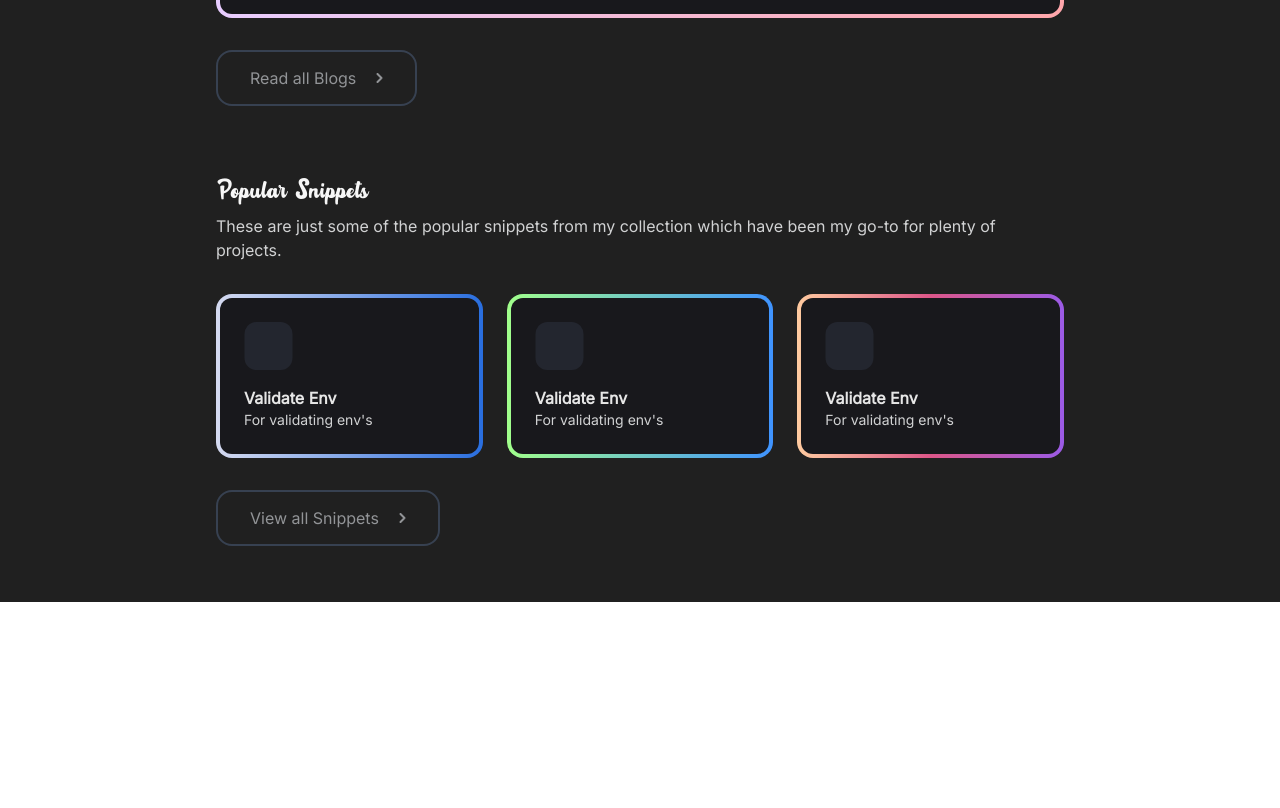
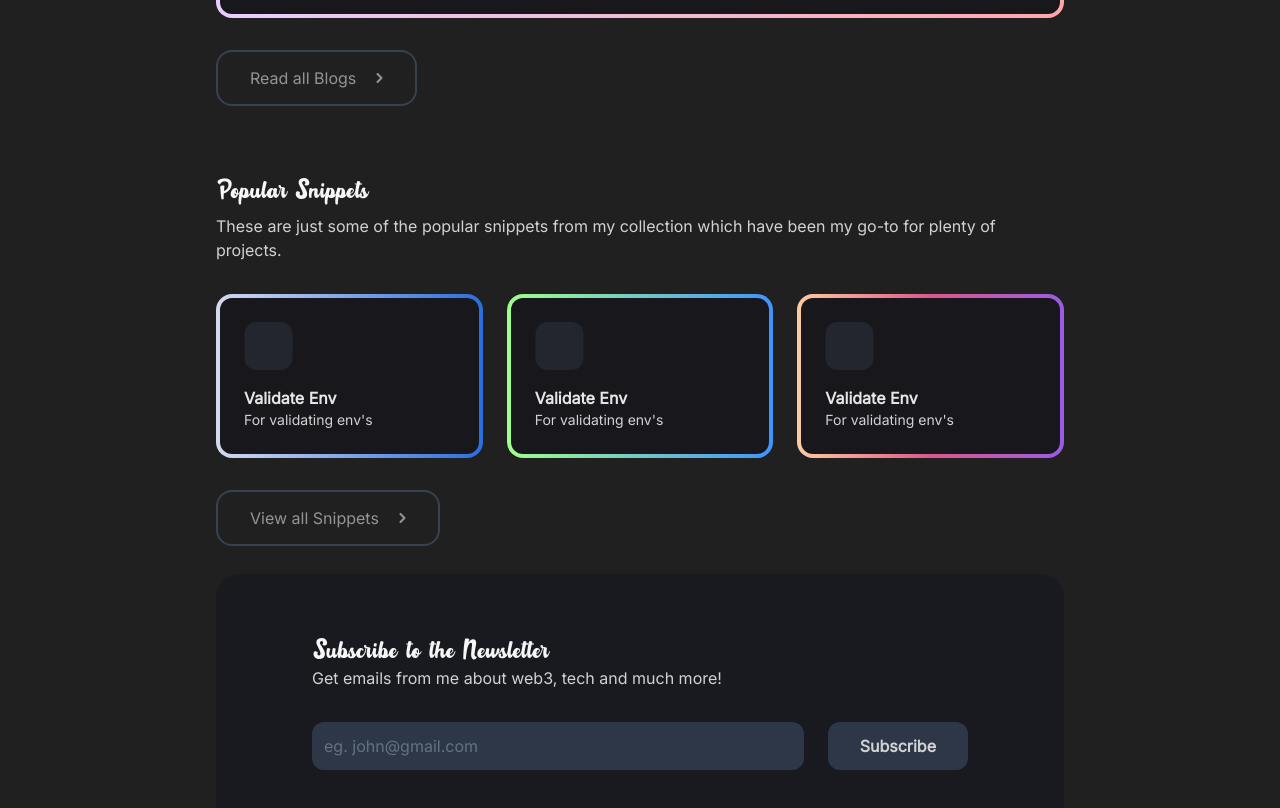
Before and after one commit to deepso7/deepso.dev, a Next.js app: page / in a window 1280 px wide. Shown: the part 1198-2006 px from the top of the page. Before the commit the page ends 1800 px from the top, so only its background shows below. Built offline with nearby package versions, Linux system fonts and the light colour scheme; a web font is replaced by a local one.

Commit message:
add subscribe section

```diff
--- /dev/null
+++ b/src/components/Subscribe.tsx
@@ -0,0 +1,25 @@
+const Subscribe: React.FC = () => (
+  <div className="mt-7 flex flex-col gap-8 rounded-3xl bg-[#181A20CC] py-14 px-24 backdrop-blur-md">
+    <div>
+      <h3 className="font-rotterin text-3xl text-[#F6F6F6]">
+        Subscribe to the Newsletter
+      </h3>
+      <p className="text-[#D1D2D3]">
+        Get emails from me about web3, tech and much more!
+      </p>
+    </div>
+
+    <div className="flex justify-between">
+      <input
+        type="text"
+        className="w-3/4 rounded-xl border-none bg-[#2D3747] px-3 text-[#D1D2D3] placeholder:text-[#667085] focus:outline-none"
+        placeholder="eg. john@gmail.com"
+      />
+      <button className="rounded-xl bg-[#2D3747] px-8 py-3 font-bold text-[#D1D2D3]">
+        Subscribe
+      </button>
+    </div>
+  </div>
+);
+
+export default Subscribe;
--- a/src/pages/index.tsx
+++ b/src/pages/index.tsx
@@ -1,9 +1,11 @@
 import type { NextPage } from "next";
 import NextImage from "next/future/image";
+
 import Button from "../components/Button";
 import Container from "../components/Container";
 import FeatureCard from "../components/FeatureCard";
 import SnippetCard from "../components/SnippetCard";
+import Subscribe from "../components/Subscribe";
 
 const Home: NextPage = () => (
   <Container>
@@ -67,6 +69,8 @@
         </div>
         <Button text="View all Snippets" />
       </div>
+
+      <Subscribe />
     </div>
   </Container>
 );
```
Also changed, not shown: public/subscribe-bg.png (added).
